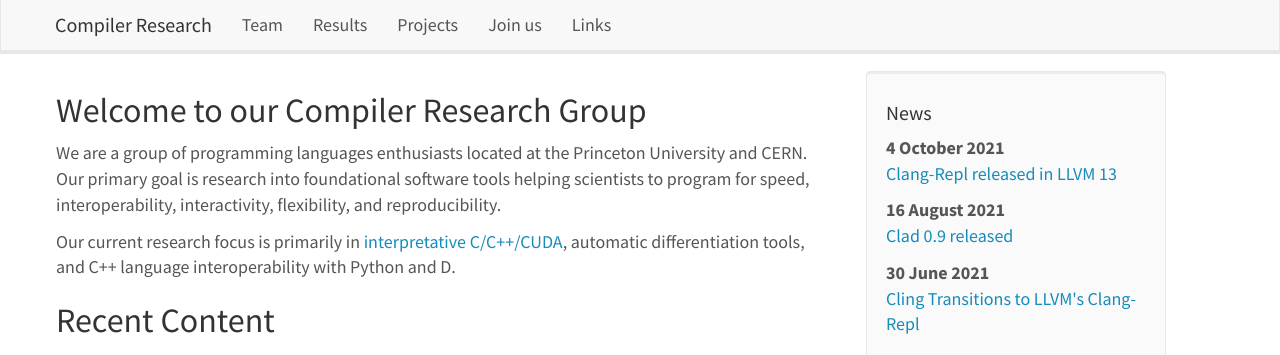
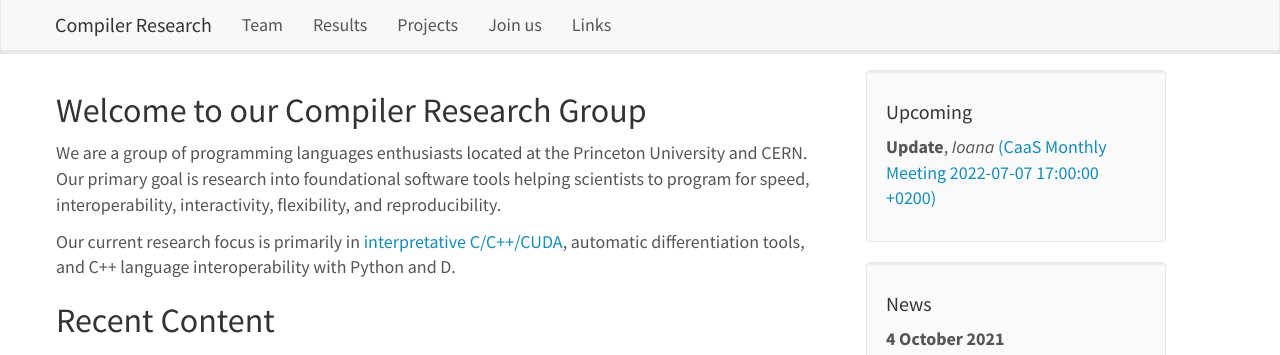
Before and after one commit to vgvassilev/clad, a Jekyll site: the page built from _pages/home.md, in a window 1280 px wide and 900 px high, cut to the strip 0-355 px from the top of the window. Built offline with Jekyll 4.4.1, drawn with Linux system fonts in a browser that asks for light colours; nearby versions of some CDN libraries; library files that are not in the unit come from our copies; a style sheet for code colours, icons or effects is not loaded.

Commit message:
Add an entry for the Jul monthly.

```diff
--- a/_data/meetinglist.yml
+++ b/_data/meetinglist.yml
@@ -1,3 +1,16 @@
+- name: "CaaS Monthly Meeting"
+  date: 2022-07-07 17:00:00 +0200
+  time_cest: "17:00"
+  connect: "[Link to zoom](https://princeton.zoom.us/j/97839750473?pwd=V3dVRTl6ekN5UEdURTRvTHZPQ25Wdz09)"
+  label: caas_07Jul2022
+  agenda:
+    - title: Update
+      speaker: Ioana
+    - title: Round Table
+    - title: Next meeting
+      speaker: Ioana
+      link: 4 Aug 1700
+
 - name: "CaaS Monthly Meeting"
   date: 2022-06-09 17:00:00 +0200
   time_cest: "17:00"
```
